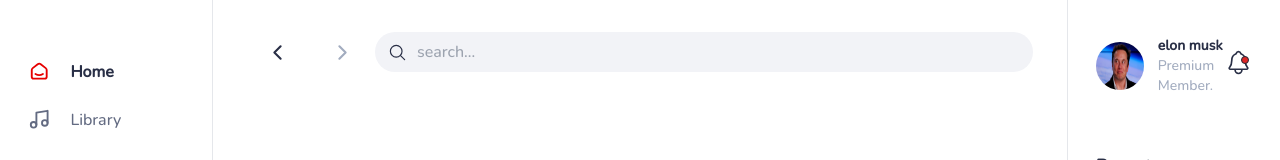
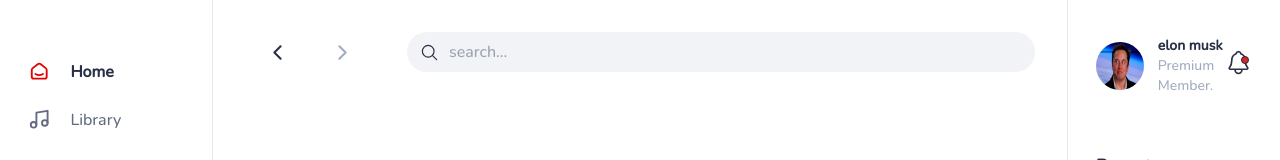
Before and after one commit to mhmd-bagha/music-player-client, a Next.js app: page / in a window 1280 px wide. Shown: the top 160 px of the page. Built offline with nearby package versions, Linux system fonts and the light colour scheme.

Commit message:
perf: added margin left to input

```diff
--- a/components/home/searchbar.jsx
+++ b/components/home/searchbar.jsx
@@ -11,7 +11,7 @@ const Searchbar = () => {
                 <button className="px-5"><FiChevronRight size={25} className="color-crayola"/></button>
             </div>
             {/* search */}
-            <div className={`flex justify-center items-center w-10/12 ${styles.searchbar}`}>
+            <div className={`flex justify-center items-center w-10/12 ml-8 ${styles.searchbar}`}>
                 <IoSearchOutline size={19}/>
                 <input type="text" placeholder="search..."/>
             </div>
```
